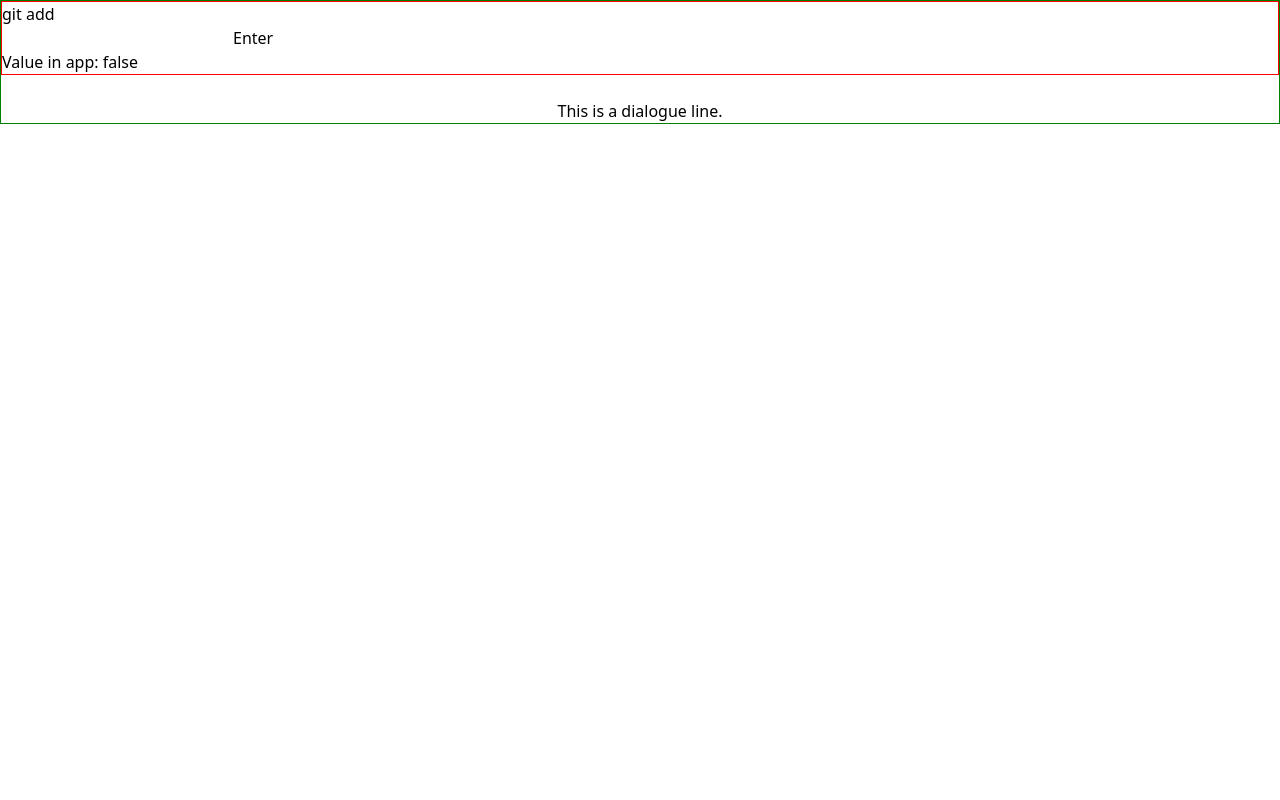
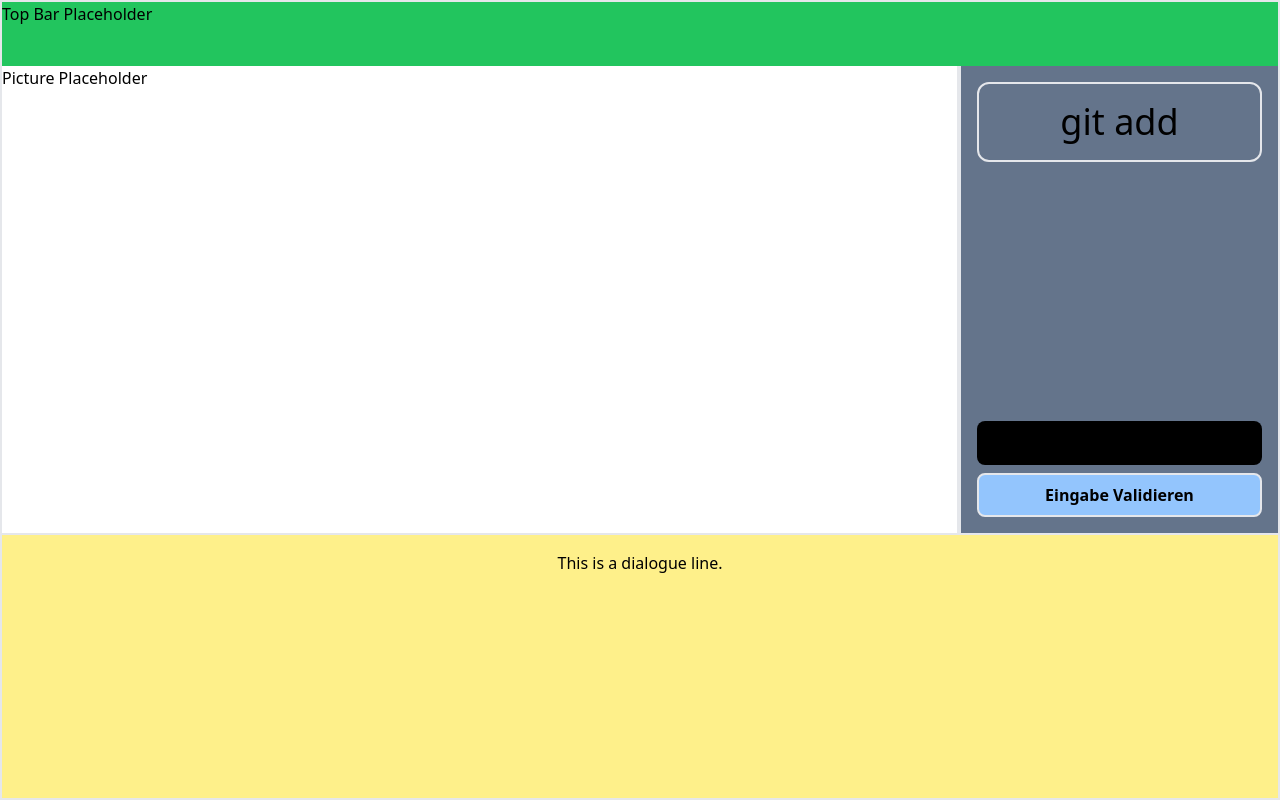
Before and after one commit to AnoukMartinez/martinez-pp-ss-2024, a JavaScript app: page /level1 in a window 1280 px wide. Built offline with nearby package versions, Linux system fonts and the light colour scheme.

Commit message:
UI Changes

```diff
--- a/src/components/Console.vue
+++ b/src/components/Console.vue
@@ -9,10 +9,10 @@ const solution_given : boolean = ref(false)
 
 const evaluateInput = () => {
   if (inputValue.value === props.msg) {
-    output_lines.value.push(`${inputValue.value} hinzugefügt!`)
+    output_lines.value.push(`> ${inputValue.value} erfolgreich ausgeführt!`)
     solution_given.value = true;
   } else {
-    output_lines.value.push('Nicht ganz. Denke daran dass du einige Dateien hinzufügen musst bevor du deinen commit machen kannst.')
+    output_lines.value.push('> ' + 'Nicht ganz. Denke daran dass du einige Dateien hinzufügen musst bevor du deinen commit machen kannst.')
   }
 }
 
@@ -23,31 +23,27 @@ watch(solution_given, (newValue) => {
 </script>
 
 <template>
-  <div id="console-wrapper">
-    <div id="console-header">
-      <h2>{{ msg }}</h2>
+  <div class="h-full flex flex-col justify-between">
+
+    <div class="w-full border-2 h-20 mb-6 rounded-xl flex items-center justify-center">
+      <h2 class="text-4xl">{{ msg }}</h2>
     </div>
-    <table id="console-output">
-      <tr v-for="(row, index) in output_lines" :key="index">
-        <td>{{ row }}</td>
-      </tr>
-    </table>
-    <div id="console-input">
-      <input id="inputabove" v-model="inputValue" />
-      <input type="submit" value="Enter" @click="evaluateInput" />
+
+    <div class="flex-1 overflow-y-auto">
+      <table class="w-full">
+        <tr v-for="(row, index) in output_lines" :key="index">
+          <td>{{ row }}</td>
+        </tr>
+      </table>
     </div>
+
+    <div class="flex items-center flex-col">
+      <input class="w-full p-2 text-lg font-bold text-white bg-black rounded-lg" id="inputabove" v-model="inputValue" />
+      <input class="w-full p-2 mt-2 font-bold border-2 rounded-lg bg-blue-300 hover:bg-blue-500 active:bg-blue-600" type="submit" value="Eingabe Validieren" @click="evaluateInput" />
+    </div>
+
   </div>
 </template>
 
 <style scoped>
-table {
-  overflow: auto;
-  width:250px;
-  height:20%;
-  text-align: left;
-}
-
-table td {
-  overflow-wrap: break-word;
-}
 </style>
--- a/src/components/LevelSelect.vue
+++ b/src/components/LevelSelect.vue
@@ -7,51 +7,17 @@ export default {
 </script>
 
 <template>
-    <section class="container">
-        <div class="level-select">
-            <button>Levels</button>
+    <div class="h-screen flex flex-col items-center m-8">
+        <div class="flex flex-row justify-center space-x-12 w-full">
+            <button class="bg-red-500 rounded-t-lg w-1/6">Levels</button>
+            <button class="bg-yellow-500 rounded-t-lg w-1/6">Tutorials</button>
         </div>
-        <div class="tutorial-select">
-            <button>Tutorials</button>
+
+        <div class="flex flex-col border-2 w-1/2 h-full rounded-3xl items-center">
+                <router-link to="level1"><button>Play</button></router-link>
         </div>
-    </section>
-<div class="wrapper">
-
-    <div class="card">
-        <div>
-
-        </div>
-        <router-link to="level1"><button>Play</button></router-link>
-        <router-view></router-view>
     </div>
-</div>
 </template>
 
 <style scoped>
-.wrapper {
-    width:100vh;
-    height:100vh;
-    background-color: lightblue;
-    border-radius: 10%;
-    flex-direction: column;
-}
-
-.level-select {
-    width:50%;
-    margin-right:20%;
-    height: 100px;
-    background: lightblue;
-    float: left;
-}
-
-.tutorial-select {
-    margin-left:60%;
-    height: 100px;
-    background: black;
-}
-
-.container {
-    width: 80%;
-    margin: auto;
-}
 </style>
--- a/src/components/LevelView.vue
+++ b/src/components/LevelView.vue
@@ -19,33 +19,26 @@ const handleValueChange = (newValue : boolean) => {
 </script>
 
 <template>
-  <div id="wrapper">
-    <div class="console">
-      <Console msg="git add" @update:value="handleValueChange"/>
-      <p>Value in app: {{ monitoredValue }}</p>
+  <div class="h-screen flex flex-col border-2">
+    <div class="w-full h-16 bg-green-500">
+      Top Bar Placeholder
     </div>
 
-    <br>
-    <DialogueBox :dialogue_lines="dialogue_lines" />
+    <div class="flex flex-row flex-grow">
+      <div class="flex-grow border-r-2">
+        Picture Placeholder
+      </div>
+
+      <div class="w-1/4 border-l-2 p-4 bg-slate-500 h-full">
+        <Console msg="git add" @update:value="handleValueChange"/>
+      </div>
+    </div>
+
+    <div class="h-1/3 border-t-2 p-4 bg-yellow-200">
+      <DialogueBox :dialogue_lines="dialogue_lines" />
+    </div>
   </div>
 </template>
 
 <style scoped>
-html, body {
-  height: 100%;
-  width: 100%;
-  margin: 0;
-}
-
-#wrapper {
-  height: 100%;
-  width: 100%;
-  border:solid 1px green;
-}
-
-.console {
-  top:0;
-  left:0;
-  border:solid 1px red;
-}
 </style>
--- a/src/style.css
+++ b/src/style.css
@@ -754,6 +754,18 @@ select {
   }
 }
 
+.m-2 {
+  margin: 0.5rem;
+}
+
+.m-8 {
+  margin: 2rem;
+}
+
+.m-6 {
+  margin: 1.5rem;
+}
+
 .mb-2 {
   margin-bottom: 0.5rem;
 }
@@ -762,12 +774,72 @@ select {
   margin-bottom: 2rem;
 }
 
+.mr-5 {
+  margin-right: 1.25rem;
+}
+
+.mr-2 {
+  margin-right: 0.5rem;
+}
+
+.ml-2 {
+  margin-left: 0.5rem;
+}
+
+.mb-6 {
+  margin-bottom: 1.5rem;
+}
+
+.mt-2 {
+  margin-top: 0.5rem;
+}
+
 .flex {
   display: flex;
 }
 
 .table {
   display: table;
+}
+
+.h-screen {
+  height: 100vh;
+}
+
+.h-full {
+  height: 100%;
+}
+
+.h-1\/6 {
+  height: 16.666667%;
+}
+
+.h-1\/2 {
+  height: 50%;
+}
+
+.h-1\/3 {
+  height: 33.333333%;
+}
+
+.h-20 {
+  height: 5rem;
+}
+
+.h-10 {
+  height: 2.5rem;
+}
+
+.h-16 {
+  height: 4rem;
+}
+
+.h-64 {
+  height: 16rem;
+}
+
+.h-96 {
+  height: 24rem;
 }
 
 .min-h-screen {
@@ -794,12 +866,52 @@ select {
   width: 15rem;
 }
 
+.w-1\/2 {
+  width: 50%;
+}
+
+.w-1\/4 {
+  width: 25%;
+}
+
+.w-1\/6 {
+  width: 16.666667%;
+}
+
+.w-1\/5 {
+  width: 20%;
+}
+
+.w-1\/3 {
+  width: 33.333333%;
+}
+
 .flex-auto {
   flex: 1 1 auto;
 }
 
+.flex-1 {
+  flex: 1 1 0%;
+}
+
+.flex-grow {
+  flex-grow: 1;
+}
+
+.grow {
+  flex-grow: 1;
+}
+
+.flex-row {
+  flex-direction: row;
+}
+
 .flex-col {
   flex-direction: column;
+}
+
+.flex-wrap {
+  flex-wrap: wrap;
 }
 
 .items-center {
@@ -810,17 +922,151 @@ select {
   justify-content: center;
 }
 
+.justify-between {
+  justify-content: space-between;
+}
+
+.space-x-4 > :not([hidden]) ~ :not([hidden]) {
+  --tw-space-x-reverse: 0;
+  margin-right: calc(1rem * var(--tw-space-x-reverse));
+  margin-left: calc(1rem * calc(1 - var(--tw-space-x-reverse)));
+}
+
+.space-x-12 > :not([hidden]) ~ :not([hidden]) {
+  --tw-space-x-reverse: 0;
+  margin-right: calc(3rem * var(--tw-space-x-reverse));
+  margin-left: calc(3rem * calc(1 - var(--tw-space-x-reverse)));
+}
+
+.overflow-hidden {
+  overflow: hidden;
+}
+
+.overflow-y-auto {
+  overflow-y: auto;
+}
+
 .rounded-lg {
   border-radius: 0.5rem;
+}
+
+.rounded-xl {
+  border-radius: 0.75rem;
+}
+
+.rounded-3xl {
+  border-radius: 1.5rem;
+}
+
+.rounded-t-lg {
+  border-top-left-radius: 0.5rem;
+  border-top-right-radius: 0.5rem;
 }
 
 .border-2 {
   border-width: 2px;
 }
 
+.border-r-2 {
+  border-right-width: 2px;
+}
+
+.border-t-2 {
+  border-top-width: 2px;
+}
+
+.border-l-2 {
+  border-left-width: 2px;
+}
+
+.border-red-500 {
+  --tw-border-opacity: 1;
+  border-color: rgb(239 68 68 / var(--tw-border-opacity));
+}
+
 .bg-black {
   --tw-bg-opacity: 1;
   background-color: rgb(0 0 0 / var(--tw-bg-opacity));
+}
+
+.bg-red-500 {
+  --tw-bg-opacity: 1;
+  background-color: rgb(239 68 68 / var(--tw-bg-opacity));
+}
+
+.bg-yellow-500 {
+  --tw-bg-opacity: 1;
+  background-color: rgb(234 179 8 / var(--tw-bg-opacity));
+}
+
+.bg-red-200 {
+  --tw-bg-opacity: 1;
+  background-color: rgb(254 202 202 / var(--tw-bg-opacity));
+}
+
+.bg-yellow-200 {
+  --tw-bg-opacity: 1;
+  background-color: rgb(254 240 138 / var(--tw-bg-opacity));
+}
+
+.bg-slate-200 {
+  --tw-bg-opacity: 1;
+  background-color: rgb(226 232 240 / var(--tw-bg-opacity));
+}
+
+.bg-slate-300 {
+  --tw-bg-opacity: 1;
+  background-color: rgb(203 213 225 / var(--tw-bg-opacity));
+}
+
+.bg-slate-400 {
+  --tw-bg-opacity: 1;
+  background-color: rgb(148 163 184 / var(--tw-bg-opacity));
+}
+
+.bg-slate-500 {
+  --tw-bg-opacity: 1;
+  background-color: rgb(100 116 139 / var(--tw-bg-opacity));
+}
+
+.bg-green-200 {
+  --tw-bg-opacity: 1;
+  background-color: rgb(187 247 208 / var(--tw-bg-opacity));
+}
+
+.bg-blue-300 {
+  --tw-bg-opacity: 1;
+  background-color: rgb(147 197 253 / var(--tw-bg-opacity));
+}
+
+.bg-blue-500 {
+  --tw-bg-opacity: 1;
+  background-color: rgb(59 130 246 / var(--tw-bg-opacity));
+}
+
+.bg-green-500 {
+  --tw-bg-opacity: 1;
+  background-color: rgb(34 197 94 / var(--tw-bg-opacity));
+}
+
+.p-4 {
+  padding: 1rem;
+}
+
+.p-2 {
+  padding: 0.5rem;
+}
+
+.p-5 {
+  padding: 1.25rem;
+}
+
+.p-10 {
+  padding: 2.5rem;
+}
+
+.p-96 {
+  padding: 24rem;
 }
 
 .px-6 {
@@ -838,8 +1084,26 @@ select {
   line-height: 1;
 }
 
+.text-4xl {
+  font-size: 2.25rem;
+  line-height: 2.5rem;
+}
+
+.text-lg {
+  font-size: 1.125rem;
+  line-height: 1.75rem;
+}
+
 .font-extrabold {
   font-weight: 800;
+}
+
+.font-medium {
+  font-weight: 500;
+}
+
+.font-bold {
+  font-weight: 700;
 }
 
 .text-red-500 {
@@ -856,3 +1120,28 @@ select {
   --tw-text-opacity: 1;
   color: rgb(250 204 21 / var(--tw-text-opacity));
 }
+
+.text-green-200 {
+  --tw-text-opacity: 1;
+  color: rgb(187 247 208 / var(--tw-text-opacity));
+}
+
+.text-green-500 {
+  --tw-text-opacity: 1;
+  color: rgb(34 197 94 / var(--tw-text-opacity));
+}
+
+.hover\:bg-blue-500:hover {
+  --tw-bg-opacity: 1;
+  background-color: rgb(59 130 246 / var(--tw-bg-opacity));
+}
+
+.active\:bg-red-200:active {
+  --tw-bg-opacity: 1;
+  background-color: rgb(254 202 202 / var(--tw-bg-opacity));
+}
+
+.active\:bg-blue-600:active {
+  --tw-bg-opacity: 1;
+  background-color: rgb(37 99 235 / var(--tw-bg-opacity));
+}
```
Also changed, not shown: src/components/MockConsole.vue (+9 -2 lines).
